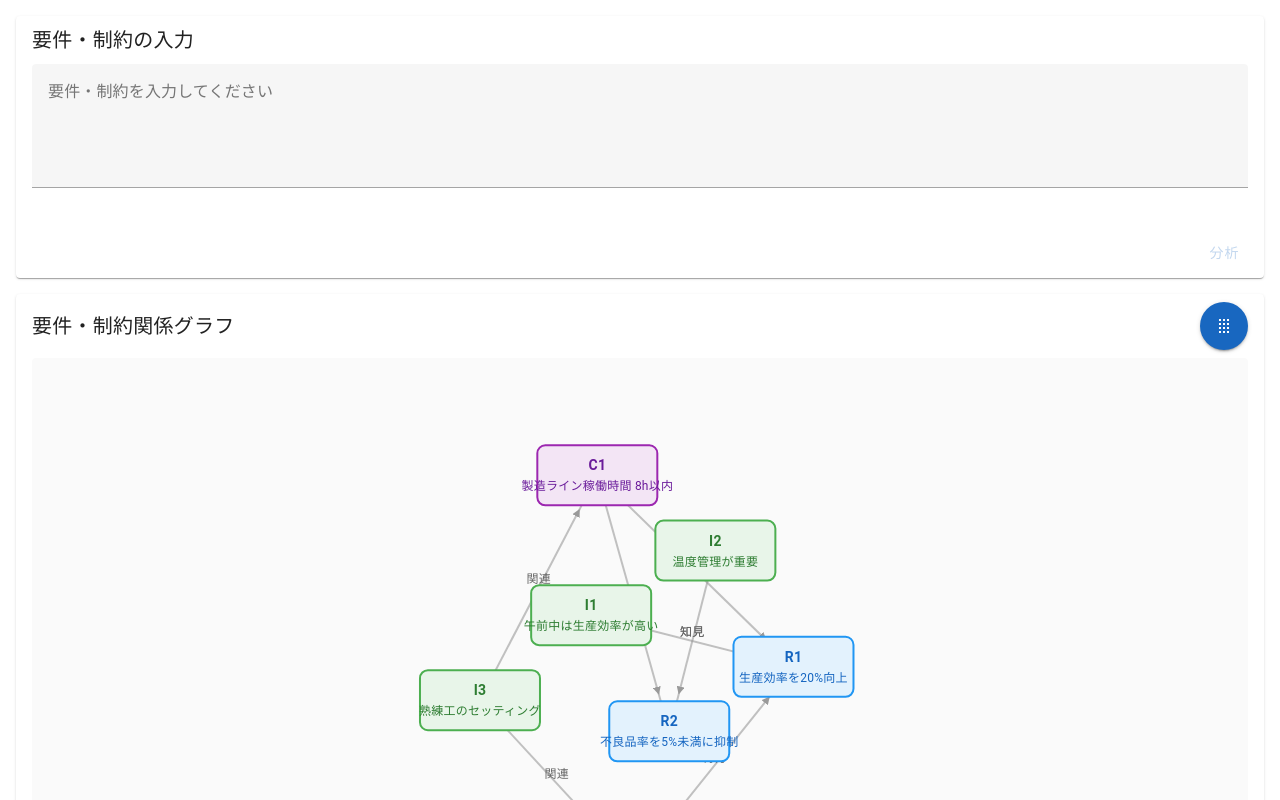
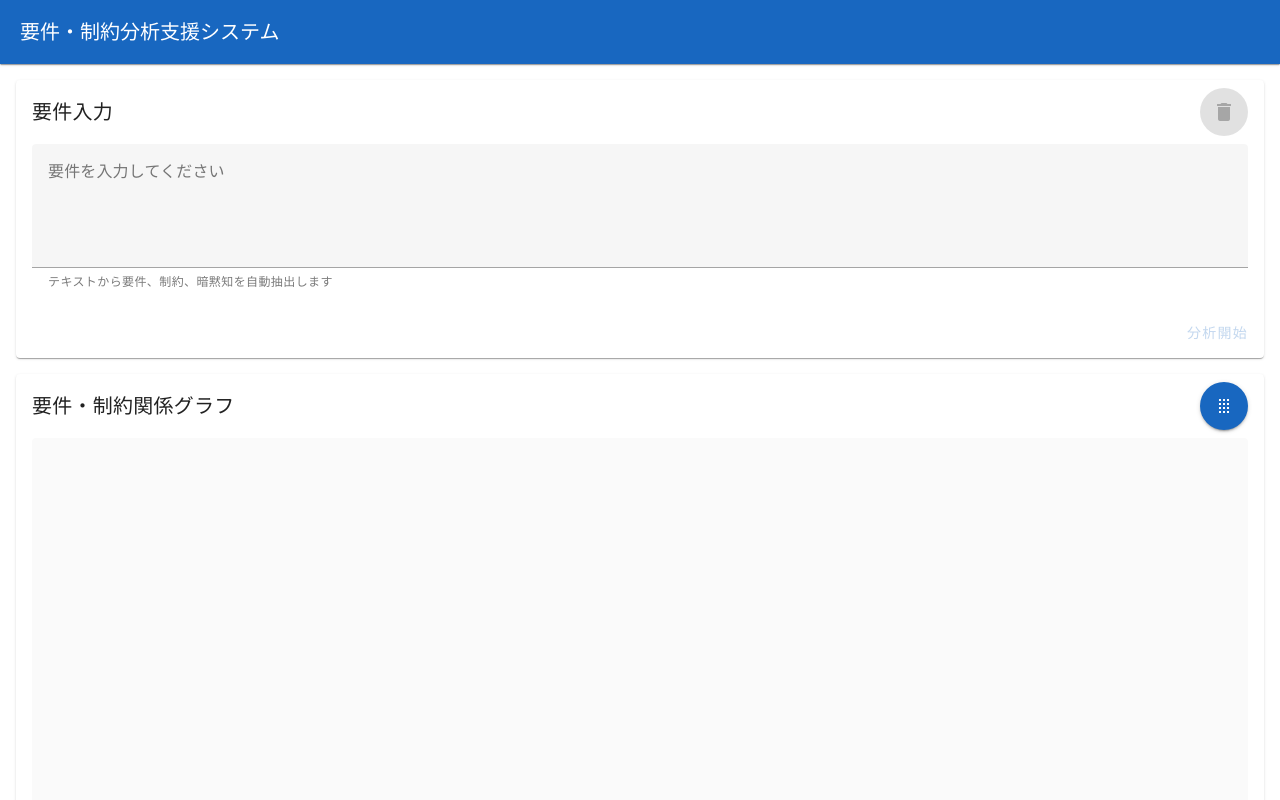
Before and after one commit to marcosanyo/requirement-grapher, a Vue app in the folder frontend/: page / in a window 1280 px wide. Built offline with nearby package versions, Linux system fonts and the light colour scheme.

Commit message:
apiは動く

```diff
--- a/frontend/src/App.vue
+++ b/frontend/src/App.vue
@@ -1,6 +1,10 @@
-<!-- src/App.vue -->
+<!-- frontend/src/App.vue -->
 <template>
   <v-app>
+    <v-app-bar color="primary" app elevation="1">
+      <v-app-bar-title>要件・制約分析支援システム</v-app-bar-title>
+    </v-app-bar>
+
     <v-main>
       <v-container fluid class="pa-4">
         <requirement-input />
--- a/frontend/src/components/RequirementGraph.vue
+++ b/frontend/src/components/RequirementGraph.vue
@@ -1,6 +1,6 @@
-<!-- src/components/RequirementGraph.vue -->
+<!-- frontend/src/components/RequirementGraph.vue -->
 <template>
-  <v-card height="100%">
+  <v-card height="600">
     <v-card-title class="d-flex justify-space-between align-center">
       要件・制約関係グラフ
       <v-btn
@@ -18,7 +18,7 @@
 </template>
 
 <script setup>
-import { ref, onMounted, onUnmounted } from "vue";
+import { ref, onMounted, onUnmounted, watch } from "vue";
 import * as d3 from "d3";
 import { useRequirementStore } from "@/stores/requirement";
 import { storeToRefs } from "pinia";
@@ -64,28 +64,13 @@ const initGraph = () => {
   const width = containerRect.width;
   const height = containerRect.height;
 
-  // Create SVG with explicit dimensions
+  // Create SVG
   const svg = d3
     .select(container.value)
     .append("svg")
     .attr("width", "100%")
     .attr("height", "100%")
-    .attr("viewBox", [0, 0, width, height])
-    .style("display", "block");
-
-  // 矢印マーカーの定義
-  const defs = svg.append("defs");
-  defs
-    .append("marker")
-    .attr("id", "arrowhead")
-    .attr("refX", 8)
-    .attr("refY", 2)
-    .attr("markerWidth", 4)
-    .attr("markerHeight", 4)
-    .attr("orient", "auto")
-    .append("path")
-    .attr("d", "M 0,0 V 4 L4,2 Z")
-    .attr("fill", "#999");
+    .attr("viewBox", [0, 0, width, height]);
 
   // Add zoom behavior
   const g = svg.append("g");
@@ -125,7 +110,7 @@ const initGraph = () => {
     .attr("stroke", "#999")
     .attr("stroke-width", 2)
     .attr("stroke-opacity", 0.6)
-    .attr("marker-end", "url(#arrowhead)"); // 矢印マーカーを追加
+    .attr("marker-end", "url(#arrowhead)");
 
   link
     .append("text")
@@ -212,14 +197,12 @@ const initGraph = () => {
         const dx = d.target.x - d.source.x;
         const dy = d.target.y - d.source.y;
         const length = Math.sqrt(dx * dx + dy * dy);
-        // 終点を矩形の手前に調整
         return d.target.x - (dx / length) * 30;
       })
       .attr("y2", (d) => {
         const dx = d.target.x - d.source.x;
         const dy = d.target.y - d.source.y;
         const length = Math.sqrt(dx * dx + dy * dy);
-        // 終点を矩形の手前に調整
         return d.target.y - (dy / length) * 30;
       });
 
@@ -232,10 +215,19 @@ const initGraph = () => {
   });
 };
 
+// Watch for changes in nodes and links
+watch(
+  [nodes, links],
+  () => {
+    if (nodes.value.length > 0) {
+      initGraph();
+    }
+  },
+  { deep: true }
+);
+
 onMounted(() => {
-  setTimeout(() => {
-    initGraph();
-  }, 100);
+  initGraph();
 });
 
 onUnmounted(() => {
@@ -248,7 +240,6 @@ onUnmounted(() => {
 <style scoped>
 .graph-container {
   width: 100%;
-  min-height: 600px;
   background-color: #fafafa;
   border-radius: 4px;
   position: relative;
--- a/frontend/src/components/RequirementInput.vue
+++ b/frontend/src/components/RequirementInput.vue
@@ -1,28 +1,38 @@
-# src/components/RequirementInput.vue
+<!-- frontend/src/components/RequirementInput.vue -->
 <template>
   <v-card class="mb-4">
-    <v-card-title>要件・制約の入力</v-card-title>
+    <v-card-title class="d-flex justify-space-between align-center">
+      要件入力
+      <v-btn icon @click="clearInput" :disabled="!text">
+        <v-icon>mdi-delete</v-icon>
+      </v-btn>
+    </v-card-title>
     <v-card-text>
       <v-textarea
-        v-model="inputText"
-        label="要件・制約を入力してください"
-        hint="自然言語で要件や制約を記述してください"
+        v-model="text"
+        label="要件を入力してください"
+        hint="テキストから要件、制約、暗黙知を自動抽出します"
+        persistent-hint
         rows="4"
-        :loading="loading"
-        :disabled="loading"
+        :error="!!store.error"
+        :error-messages="store.error"
       ></v-textarea>
     </v-card-text>
     <v-card-actions>
       <v-spacer></v-spacer>
       <v-btn
         color="primary"
-        :loading="loading"
-        :disabled="!inputText.trim()"
-        @click="analyzeRequirements"
+        :loading="store.loading"
+        :disabled="!text || store.loading"
+        @click="handleExtractRequirements"
       >
-        分析
+        分析開始
       </v-btn>
     </v-card-actions>
+
+    <v-snackbar v-model="showSnackbar" :color="snackbarColor" timeout="3000">
+      {{ snackbarText }}
+    </v-snackbar>
   </v-card>
 </template>
 
@@ -31,47 +41,34 @@ import { ref } from "vue";
 import { useRequirementStore } from "@/stores/requirement";
 
 const store = useRequirementStore();
-const inputText = ref("");
-const loading = ref(false);
+const text = ref("");
+const showSnackbar = ref(false);
+const snackbarText = ref("");
+const snackbarColor = ref("success");
 
-async function analyzeRequirements() {
-  if (!inputText.value.trim()) return;
+const handleExtractRequirements = async () => {
+  if (!text.value.trim()) {
+    snackbarText.value = "テキストを入力してください";
+    snackbarColor.value = "warning";
+    showSnackbar.value = true;
+    return;
+  }
 
-  loading.value = true;
   try {
-    const response = await fetch("/api/analyze", {
-      method: "POST",
-      headers: {
-        "Content-Type": "application/json",
-      },
-      body: JSON.stringify({ text: inputText.value }),
-    });
+    await store.extractRequirements(text.value);
+    snackbarText.value = "要件の抽出が完了しました";
+    snackbarColor.value = "success";
+    showSnackbar.value = true;
+  } catch (error) {
+    console.error("Error extracting requirements:", error);
+    snackbarText.value = store.error || "要件の抽出に失敗しました";
+    snackbarColor.value = "error";
+    showSnackbar.value = true;
+  }
+};
 
-    if (!response.ok) {
-      throw new Error("Analysis failed");
-    }
-
-    const result = await response.json();
-
-    // 既存のノードとリンクをクリア
-    store.$reset();
-
-    // 新しいノードとリンクを追加
-    result.nodes.forEach((node) => {
-      store.addRequirement(node);
-    });
-
-    result.links.forEach((link) => {
-      store.addLink(link.source, link.target, link.label);
-    });
-
-    // 入力をクリア
-    inputText.value = "";
-  } catch (error) {
-    console.error("Error analyzing requirements:", error);
-    // エラー処理を追加する場合はここに実装
-  } finally {
-    loading.value = false;
-  }
-}
+const clearInput = () => {
+  text.value = "";
+  store.clearGraph();
+};
 </script>
--- a/frontend/src/stores/requirement.js
+++ b/frontend/src/stores/requirement.js
@@ -1,55 +1,49 @@
-// src/stores/requirement.js
+// frontend/src/stores/requirement.js
 import { defineStore } from "pinia";
+import axios from "axios";
+
+const API_BASE_URL = "http://localhost:8086";
 
 export const useRequirementStore = defineStore("requirement", {
   state: () => ({
-    nodes: [
-      { id: "R1", type: "requirement", text: "生産効率を20%向上" },
-      { id: "R2", type: "requirement", text: "不良品率を5%未満に抑制" },
-      { id: "C1", type: "constraint", text: "製造ライン稼働時間 8h以内" },
-      { id: "C2", type: "constraint", text: "1日生産量 1000個以上" },
-      { id: "I1", type: "implicit", text: "午前中は生産効率が高い" },
-      { id: "I2", type: "implicit", text: "温度管理が重要" },
-      { id: "I3", type: "implicit", text: "熟練工のセッティング" },
-    ],
-    links: [
-      { source: "C1", target: "R1", label: "制約" },
-      { source: "C2", target: "R1", label: "制約" },
-      { source: "C1", target: "R2", label: "影響" },
-      { source: "I1", target: "R1", label: "知見" },
-      { source: "I2", target: "R2", label: "知見" },
-      { source: "I3", target: "C1", label: "関連" },
-      { source: "I3", target: "C2", label: "関連" },
-    ],
+    nodes: [],
+    links: [],
+    loading: false,
+    error: null,
   }),
 
   actions: {
-    addRequirement(requirement) {
-      this.nodes.push(requirement);
-    },
+    async extractRequirements(text) {
+      this.loading = true;
+      this.error = null;
+      try {
+        const response = await axios.post(
+          `${API_BASE_URL}/api/requirements/extract`,
+          { text },
+          {
+            headers: {
+              "Content-Type": "application/json",
+              Accept: "application/json",
+            },
+          }
+        );
 
-    updateRequirement(id, updates) {
-      const index = this.nodes.findIndex((node) => node.id === id);
-      if (index !== -1) {
-        this.nodes[index] = { ...this.nodes[index], ...updates };
+        this.nodes = response.data.nodes;
+        this.links = response.data.links;
+      } catch (error) {
+        console.error("Error details:", error.response || error);
+        this.error =
+          error.response?.data?.detail || "要件の抽出に失敗しました。";
+        throw error;
+      } finally {
+        this.loading = false;
       }
     },
 
-    removeRequirement(id) {
-      this.nodes = this.nodes.filter((node) => node.id !== id);
-      this.links = this.links.filter(
-        (link) => link.source !== id && link.target !== id
-      );
-    },
-
-    addLink(source, target, label = "関連") {
-      this.links.push({ source, target, label });
-    },
-
-    removeLink(source, target) {
-      this.links = this.links.filter(
-        (link) => !(link.source === source && link.target === target)
-      );
+    clearGraph() {
+      this.nodes = [];
+      this.links = [];
+      this.error = null;
     },
   },
 });
```
Also changed, not shown: frontend/src/main.js (+2 -5 lines), 1 other file (tests, documents, lock files or other folders).
